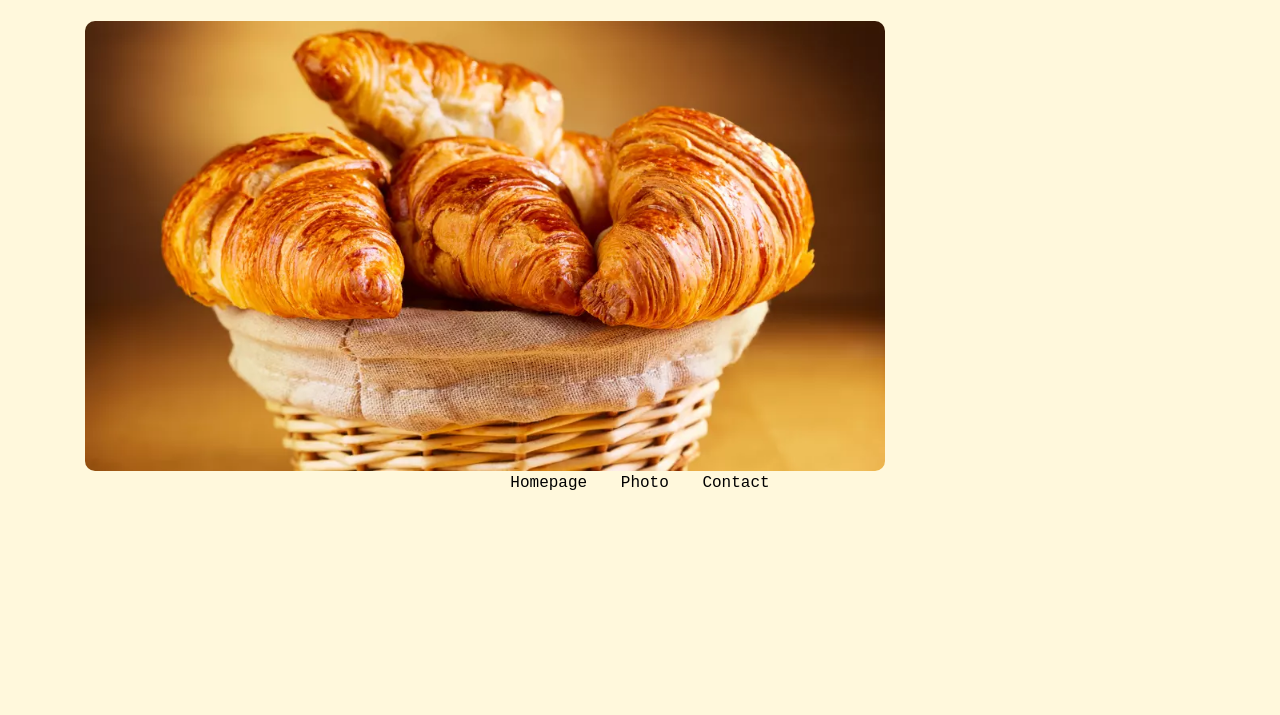
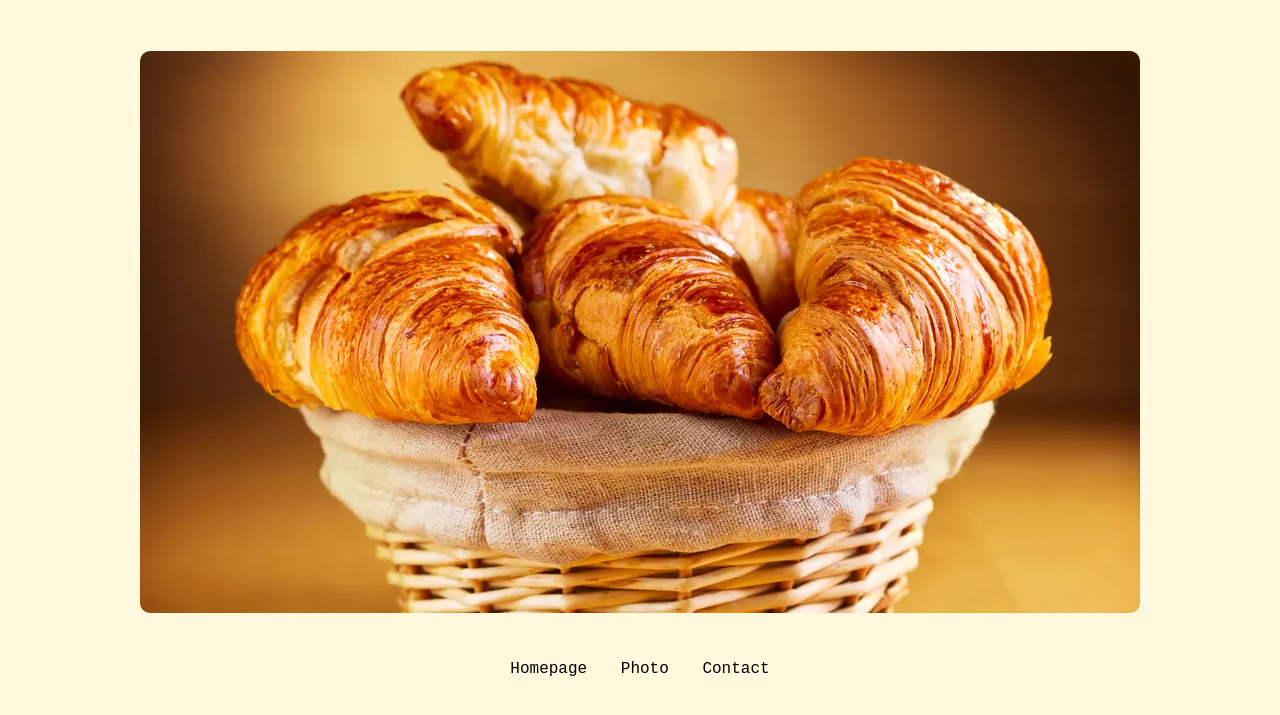
Before and after one commit to Braeae/Croissant-Project, a plain HTML site: page photo.html in a window 1280 px wide. Shown: the part 75-790 px from the top of the page. Drawn offline with nearby package versions, Linux system fonts and the light colour scheme.

Commit message:
CSS Changes

```diff
--- a/photo.html
+++ b/photo.html
@@ -20,7 +20,7 @@
     <div class="container">
       <div class="row">
         <div class="col-sm">
-          <img src="crsn.png" alt="Croissant-image" class="img-fluid" />
+          <img src="crsn.png" alt="Croissant-image" />
         </div>
       </div>
     </div>
--- a/style.css
+++ b/style.css
@@ -15,7 +15,7 @@ p {
   font-weight: 300;
   font-size: 16px;
   padding: 0 16px;
-  margin: 0 12px;
+  margin: 14px auto;
 }
 
 a {
@@ -29,10 +29,11 @@ a:visited {
   color: darkmagenta;
 }
 
-.img-fluid {
+img {
+  display: block;
+  max-width: 100%;
   border-radius: 10px;
-  display: block;
-  max-width: 800px;
+  margin: 30px auto;
 }
 
 .backhp {
```
Also changed, not shown: contact.html (+0 -6 lines), index.html (+1 -7 lines).
